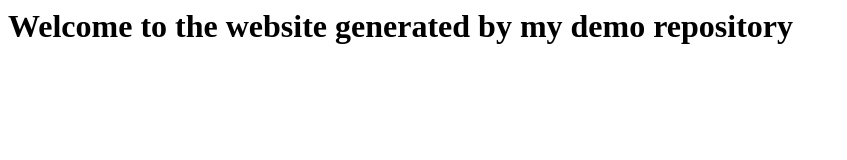
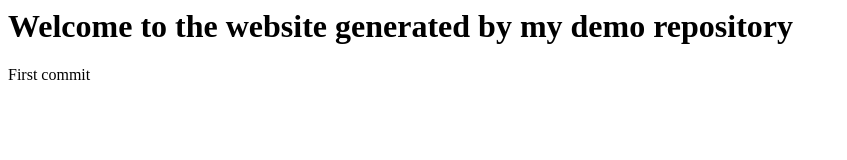
Before and after one commit to is212-zw-test/demo-repository, a website: page index.html in a window 1280 px wide. Shown: the whole page, without its empty margins (0-847 px from the left). Drawn offline with Linux system fonts and the light colour scheme.

Commit message:
Update index.html

```diff
--- a/index.html
+++ b/index.html
@@ -1 +1,2 @@
 <h1>Welcome to the website generated by my demo repository</h1>
+<p>First commit</p>
```
